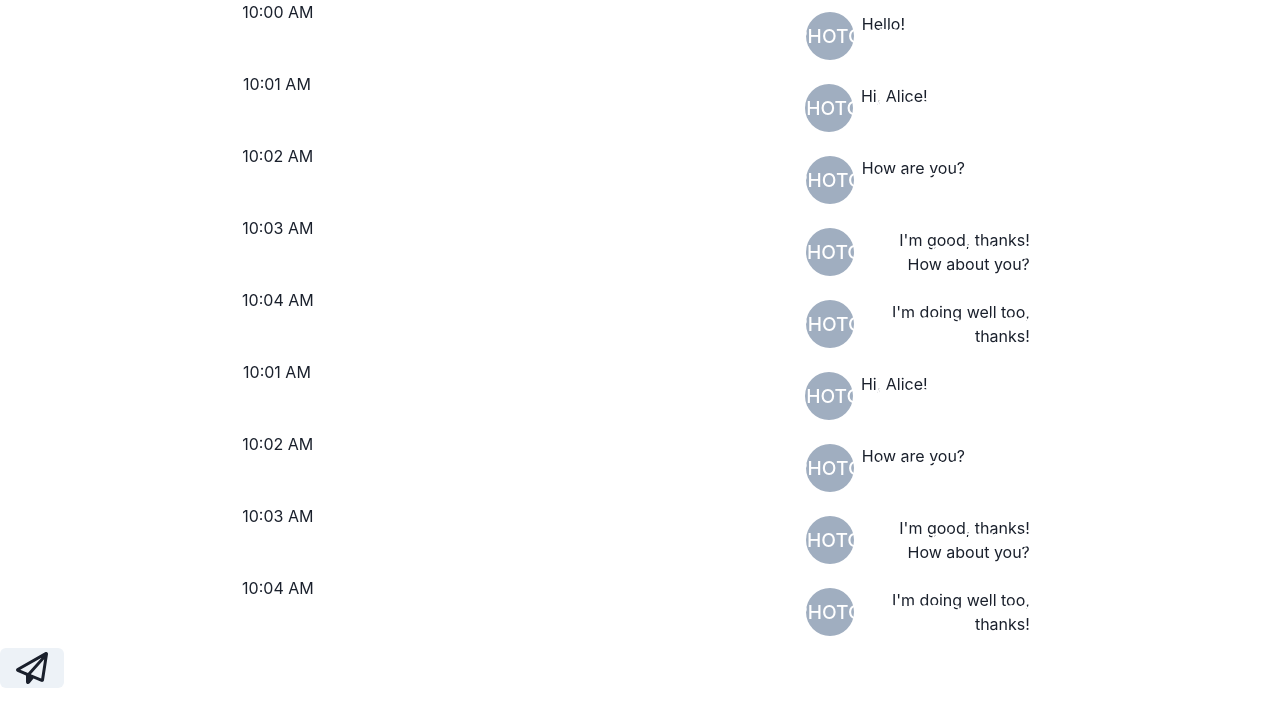
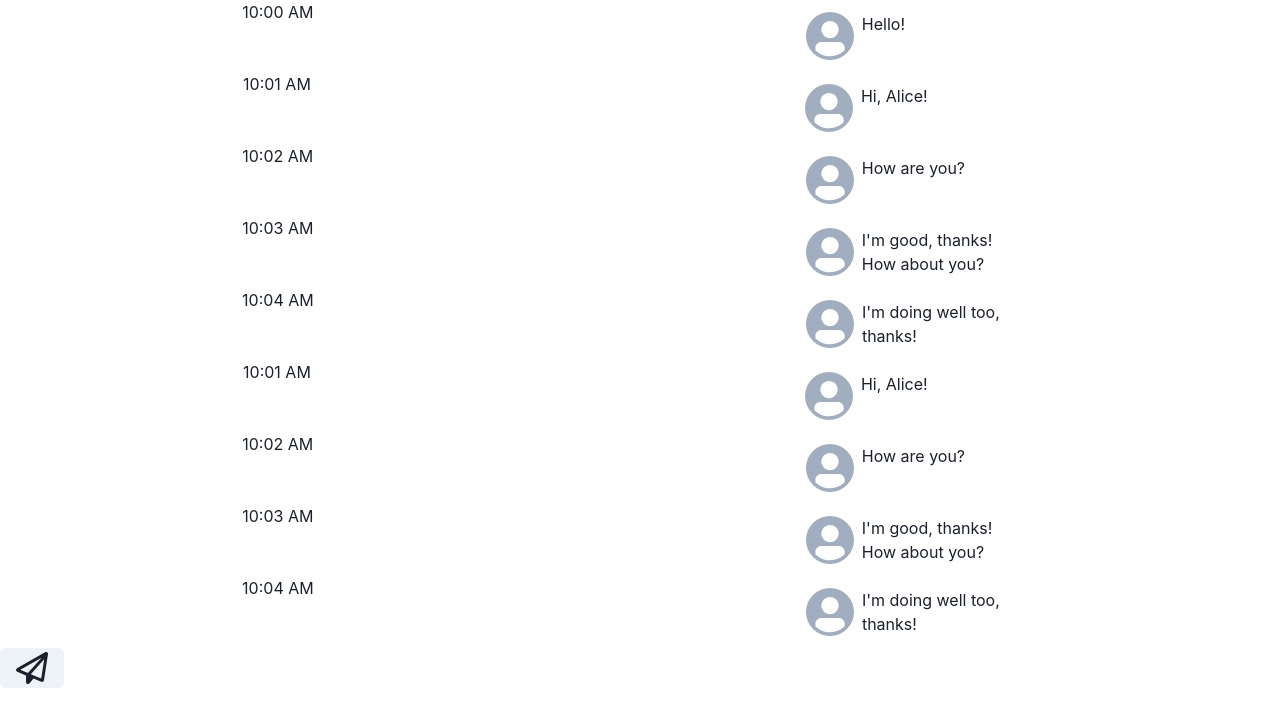
Before and after one commit to izunaaaaa/4TeamFrontEnd, a React (Create React App) app: page / in a window 1280 px wide. Shown: the top 726 px of the page. Built offline with nearby package versions, Linux system fonts and the light colour scheme.

Commit message:
phcommit

```diff
--- a/package.json
+++ b/package.json
@@ -34,9 +34,7 @@
     "react-router-dom": "^6.10.0",
     "react-scripts": "5.0.1",
     "recoil": "^0.7.7",
-
     "styled-components": "^5.3.9",
-
     "typescript": "^4.9.5",
     "web-vitals": "^2.1.4"
   },
--- a/src/MsgMock.ts
+++ b/src/MsgMock.ts
@@ -56,7 +56,7 @@ export const mockMsgCont: MockCont[] = [
     id: 1,
     user: {
       name: "Alice",
-      avatar: "https://picsum.photos/id/237/200/300",
+      avatar: "",
       isMe: false,
     },
     content: "Hello!",
@@ -66,7 +66,7 @@ export const mockMsgCont: MockCont[] = [
     id: 2,
     user: {
       name: "Bob",
-      avatar: "https://picsum.photos/id/238/200/300",
+      avatar: "",
       isMe: true,
     },
     content: "Hi, Alice!",
@@ -76,7 +76,7 @@ export const mockMsgCont: MockCont[] = [
     id: 3,
     user: {
       name: "Alice",
-      avatar: "https://picsum.photos/id/237/200/300",
+      avatar: "",
       isMe: false,
     },
     content: "How are you?",
@@ -86,7 +86,7 @@ export const mockMsgCont: MockCont[] = [
     id: 4,
     user: {
       name: "Bob",
-      avatar: "https://picsum.photos/id/238/200/300",
+      avatar: "",
       isMe: true,
     },
     content: "I'm good, thanks! How about you?",
@@ -96,7 +96,7 @@ export const mockMsgCont: MockCont[] = [
     id: 5,
     user: {
       name: "Alice",
-      avatar: "https://picsum.photos/id/237/200/300",
+      avatar: "",
       isMe: false,
     },
     content: "I'm doing well too, thanks!",
@@ -107,7 +107,7 @@ export const mockMsgCont: MockCont[] = [
     id: 2,
     user: {
       name: "Bob",
-      avatar: "https://picsum.photos/id/238/200/300",
+      avatar: "",
       isMe: true,
     },
     content: "Hi, Alice!",
@@ -117,7 +117,7 @@ export const mockMsgCont: MockCont[] = [
     id: 3,
     user: {
       name: "Alice",
-      avatar: "https://picsum.photos/id/237/200/300",
+      avatar: "",
       isMe: false,
     },
     content: "How are you?",
@@ -127,7 +127,7 @@ export const mockMsgCont: MockCont[] = [
     id: 4,
     user: {
       name: "Bob",
-      avatar: "https://picsum.photos/id/238/200/300",
+      avatar: "",
       isMe: true,
     },
     content: "I'm good, thanks! How about you?",
@@ -137,7 +137,7 @@ export const mockMsgCont: MockCont[] = [
     id: 5,
     user: {
       name: "Alice",
-      avatar: "https://picsum.photos/id/237/200/300",
+      avatar: "",
       isMe: false,
     },
     content: "I'm doing well too, thanks!",
--- a/src/components/form/feed/CropUploadImg.tsx
+++ b/src/components/form/feed/CropUploadImg.tsx
@@ -5,11 +5,10 @@ import {
   SliderTrack,
 } from "@chakra-ui/react";
 import { Box, DialogActions, DialogContent } from "@mui/material";
-
 import React, { useCallback, useState } from "react";
-import Cropper from "react-easy-crop";
 import styles from "./CropUploadImg.module.scss";
 import { croppedImg } from "./hook/GetCroppedImg";
+import Cropper from "react-easy-crop";
 
 const CropUploadImg = (props: any) => {
   const [crop, setCrop] = useState({ x: 0, y: 0 });
--- a/src/components/message/MsgComment.tsx
+++ b/src/components/message/MsgDetail.tsx
@@ -13,7 +13,6 @@ export default function MsgDetail(props: MockCont) {
       <Box
         sx={{
           width: "15rem",
-          textAlign: "end",
           my: 1,
           p: 2,
         }}
--- a/src/pages/messagebox/Mailbox.tsx
+++ b/src/pages/messagebox/Mailbox.tsx
@@ -5,6 +5,7 @@ import { msgMock } from "../../MsgMock";
 import { Note } from "../../MsgMock";
 
 function Mailbox() {
+  //받은 쪽지함
   return (
     <Box sx={{ width: "100%", bgcolor: "background.paper" }}>
       {msgMock?.length
--- a/src/pages/messagebox/MsgRoom.tsx
+++ b/src/pages/messagebox/MsgRoom.tsx
@@ -12,16 +12,31 @@ import {
   ModalFooter,
   ModalBody,
   Textarea,
+  FormControl,
 } from "@chakra-ui/react";
 import { FontAwesomeIcon } from "@fortawesome/react-fontawesome";
 import { faPaperPlane } from "@fortawesome/free-regular-svg-icons";
-import MsgDetail from "../../components/message/MsgComment";
+import { useForm } from "react-hook-form";
+import MsgDetail from "components/message/MsgDetail";
 
 export default function MsgRoom() {
+  // chakra ui의 모달 컨트롤 훅
   const { isOpen, onOpen, onClose } = useDisclosure();
+  //쪽지 내용 폼 관리
+  const { register, handleSubmit } = useForm();
+
+  const onSubmit = (data: any) => {
+    const sendmessage = data.message.trim();
+    if (sendmessage === "") {
+    } else {
+      console.log(data);
+      onClose();
+    }
+  };
 
   return (
     <>
+      {/* 쪽지내역 */}
       {mockMsgCont?.map((msg: MockCont, idx) => {
         return (
           <Flex key={idx} justify={"space-around"}>
@@ -32,15 +47,18 @@ export default function MsgRoom() {
       <Button onClick={onOpen}>
         <FontAwesomeIcon icon={faPaperPlane} size="2x" />
       </Button>
+      {/* 모달 */}
       <Modal isOpen={isOpen} onClose={onClose}>
         <ModalOverlay />
         <ModalContent>
           <ModalHeader>쪽지</ModalHeader>
           <ModalBody>
-            <Textarea placeholder="보내실 내용을 입력해주세요" />
+            <FormControl>
+              <Textarea placeholder="보내실 내용을 입력해주세요" />
+            </FormControl>
           </ModalBody>
           <ModalFooter>
-            <Button colorScheme="blue" mr={3}>
+            <Button colorScheme="blue" mr={3} onClick={handleSubmit(onSubmit)}>
               Send
             </Button>
             <Button color="black" onClick={onClose}>
--- a/tsconfig.json
+++ b/tsconfig.json
@@ -2,6 +2,8 @@
   "compilerOptions": {
     "target": "es5",
     "lib": ["dom", "dom.iterable", "esnext"],
+    "typeRoots": ["./node_modules/@types", "./types"],
+    "baseUrl": "./src",
     "allowJs": true,
     "skipLibCheck": true,
     "esModuleInterop": true,
```
Also changed, not shown: 1 other file (tests, documents, lock files or other folders).
